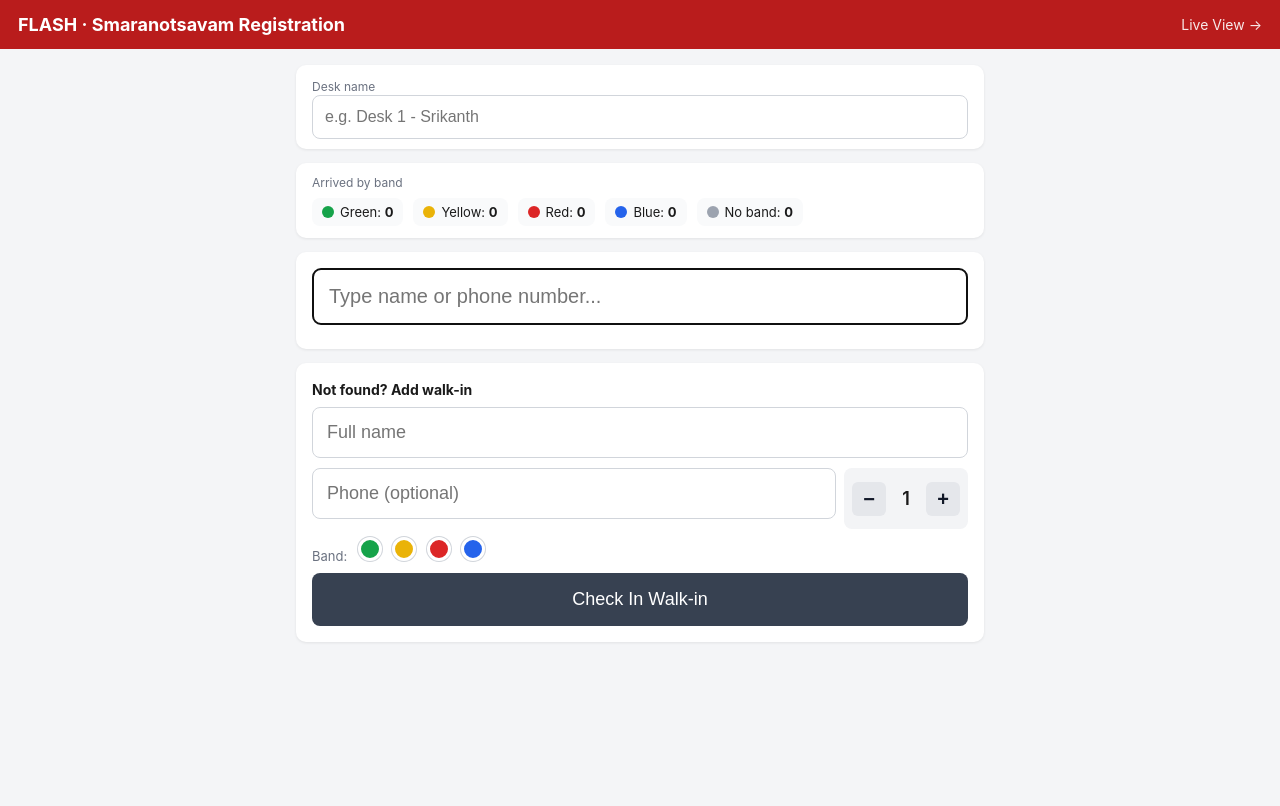
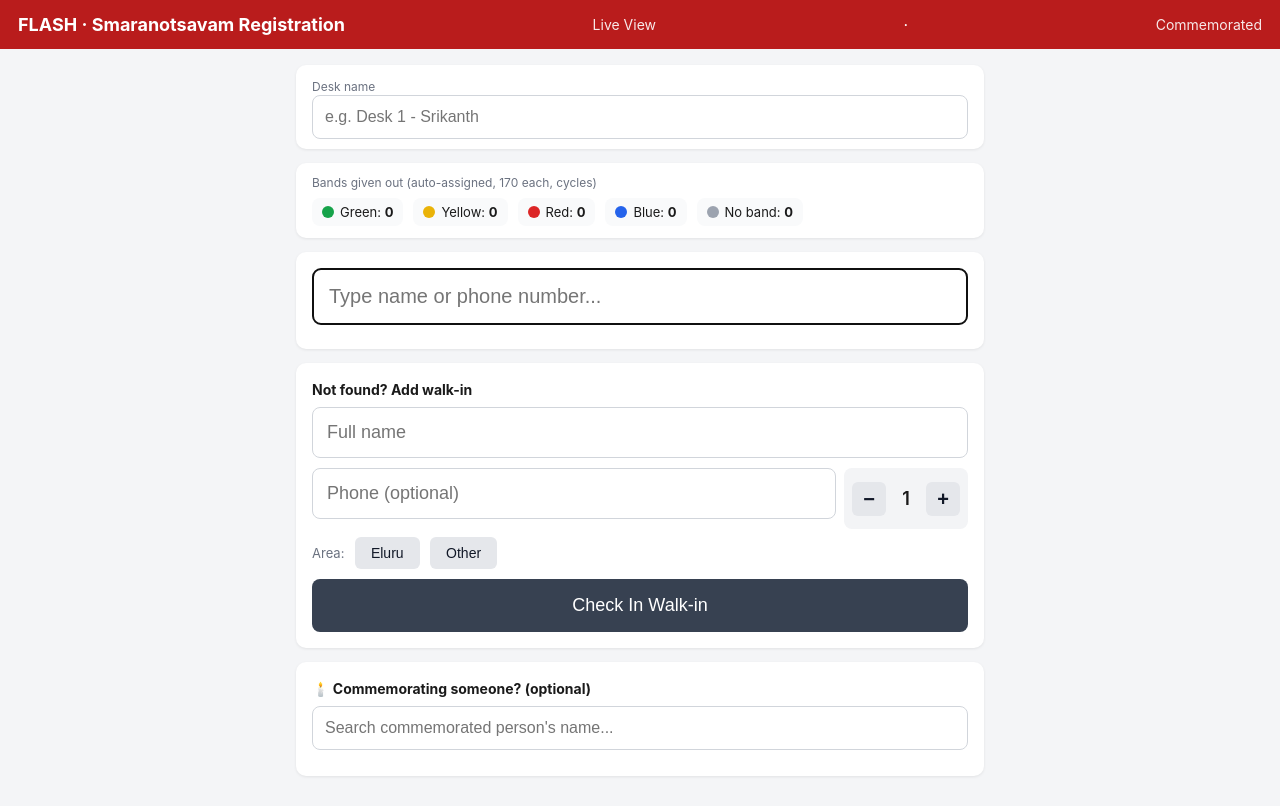
Before and after one commit to joinflashforacause/flash-registration, a Flask app: page / in a window 1280 px wide. Before the commit the page ends 626 px from the top, so only its background shows below. Run offline with Flask 3, Linux system fonts and the light colour scheme; data that the repository does not hold is empty; some libraries are stand-ins or nearby versions.

Commit message:
Update index.html

```diff
--- a/templates/index.html
+++ b/templates/index.html
@@ -1,5 +1,5 @@
 {% extends "base.html" %}
-{% block nav %}<a href="/dashboard">Live View →</a>{% endblock %}
+{% block nav %}<a href="/dashboard">Live View</a> · <a href="/commemorated">Commemorated</a>{% endblock %}
 {% block content %}
 
 <div class="card" style="padding:10px 16px;">
@@ -8,7 +8,7 @@
 </div>
 
 <div class="card" style="padding:12px 16px;">
-  <div style="font-size:12px;color:#6b7280;margin-bottom:8px;">Arrived by band</div>
+  <div style="font-size:12px;color:#6b7280;margin-bottom:8px;">Bands given out (auto-assigned, 170 each, cycles)</div>
   <div id="colorStatsBar" style="display:flex;gap:10px;flex-wrap:wrap;"></div>
 </div>
 
@@ -31,10 +31,22 @@
       </div>
     </div>
     <div style="margin-top:8px;">
-      <span style="font-size:13px;color:#6b7280;margin-right:6px;">Band:</span>
-      <span id="walkinColorDots"></span>
+      <span style="font-size:13px;color:#6b7280;margin-right:6px;">Area:</span>
+      <button type="button" id="areaEluruBtn" onclick="selectArea('Eluru')"
+              style="width:auto;display:inline-block;padding:8px 16px;font-size:14px;background:#e5e7eb;color:#111827;border-radius:6px;margin-right:6px;">Eluru</button>
+      <button type="button" id="areaOtherBtn" onclick="selectArea('other')"
+              style="width:auto;display:inline-block;padding:8px 16px;font-size:14px;background:#e5e7eb;color:#111827;border-radius:6px;">Other</button>
+      <input id="wAreaOther" placeholder="Type area name" style="display:none;margin-top:8px;font-size:16px;padding:10px;" />
     </div>
-    <button id="walkinBtn" onclick="submitWalkin()" style="font-size:18px;padding:16px;background:#374151;margin-top:8px;">Check In Walk-in</button>
+    <button id="walkinBtn" onclick="submitWalkin()" style="font-size:18px;padding:16px;background:#374151;margin-top:10px;">Check In Walk-in</button>
+  </div>
+</div>
+
+<div class="card">
+  <strong style="font-size:14px;">🕯️ Commemorating someone? (optional)</strong>
+  <div style="margin-top:8px;">
+    <input id="commemSearch" placeholder="Search commemorated person's name..." autocomplete="off" style="font-size:16px;padding:12px;" />
+    <div id="commemResults"></div>
   </div>
 </div>
 
@@ -55,6 +67,8 @@
   }
   .big-checkin:disabled { background:#9ca3af; }
   #undoLink { color:#93c5fd; text-decoration:underline; cursor:pointer; margin-left:10px; }
+  .area-active { background:#111827 !important; color:white !important; }
+  .commem-card { border:1px solid #e5e7eb; border-radius:8px; padding:10px; margin-bottom:8px; display:flex; justify-content:space-between; align-items:center; }
 </style>
 
 <script>
@@ -79,6 +93,8 @@ searchBox.addEventListener('keydown', (e) => {
   }
 });
 
+const COLOR_HEX = { green: '#16a34a', yellow: '#eab308', red: '#dc2626', blue: '#2563eb' };
+
 async function doSearch(q) {
   const res = await fetch('/api/search?q=' + encodeURIComponent(q));
   const data = await res.json();
@@ -92,17 +108,17 @@ async function doSearch(q) {
     <div class="result-card" id="card-${i}">
       <div class="result-top">
         <div>
-          <div class="result-name">${r.name} <span class="chip" style="background:${r.source === 'walkin' ? '#fef3c7' : '#e0f2fe'};">${r.source === 'walkin' ? 'walk-in (not on contributor list)' : 'contributor'}</span></div>
+          <div class="result-name">${r.name} <span class="chip" style="background:${r.source === 'walkin' ? '#fef3c7' : '#e0f2fe'};">${r.source === 'walkin' ? 'walk-in' : 'contributor'}</span></div>
           <div class="result-sub">
             ${r.amb_id ? `<span class="chip">${r.amb_id}</span>` : ''}
             ${r.phone ? `<span class="chip">${r.phone}</span>` : ''}
+            ${r.village ? `<span class="chip">${r.village}</span>` : ''}
             ${r.txn_date ? `<span class="chip">${r.txn_date}</span>` : ''}
             ${r.amount ? `<span class="chip">₹${r.amount}</span>` : ''}
             ${r.txn_no ? `<span class="chip">txn ..${r.txn_no}</span>` : ''}
           </div>
-          ${r.source === 'contributor' ? colorPickerHtml(r, i) : walkinColorPickerHtml(r, i)}
         </div>
-        ${r.already_checked_in ? `<span class="badge">✓ ${r.checked_in_at}<br>${r.checked_in_desk}</span>` : ''}
+        ${r.already_checked_in ? `<span class="badge" style="${r.color_band ? 'background:'+COLOR_HEX[r.color_band]+';color:white;' : ''}">✓ ${r.checked_in_at}<br>${r.checked_in_desk}${r.color_band ? '<br>'+r.color_band.toUpperCase()+' band' : ''}</span>` : ''}
       </div>
       ${(r.already_checked_in || r.source === 'walkin') ? '' : `
       <div class="result-actions">
@@ -115,82 +131,6 @@ async function doSearch(q) {
       </div>`}
     </div>
   `).join('');
-}
-
-const COLOR_HEX = { green: '#16a34a', yellow: '#eab308', red: '#dc2626', blue: '#2563eb' };
-
-function colorPickerHtml(r, i) {
-  if (r.color_band) {
-    return `<div style="margin-top:6px;">
-      <span style="display:inline-flex;align-items:center;gap:6px;font-size:12.5px;">
-        <span style="width:14px;height:14px;border-radius:50%;background:${COLOR_HEX[r.color_band]};display:inline-block;"></span>
-        ${r.color_band.charAt(0).toUpperCase() + r.color_band.slice(1)} band
-        <span style="color:#93c5fd;text-decoration:underline;cursor:pointer;" onclick="showColorPicker(${i})">change</span>
-      </span>
-      <div id="colorpicker-${i}" style="display:none;margin-top:6px;">${colorDots(r.contributor_id, i)}</div>
-    </div>`;
-  }
-  return `<div style="margin-top:6px;font-size:12.5px;color:#6b7280;">
-    Assign band: ${colorDots(r.contributor_id, i)}
-  </div>`;
-}
-
-function colorDots(contributorId, i) {
-  return Object.keys(COLOR_HEX).map(c => `
-    <span onclick="assignColor(${contributorId}, '${c}', ${i})"
-          style="display:inline-block;width:22px;height:22px;border-radius:50%;background:${COLOR_HEX[c]};
-                 margin-right:6px;cursor:pointer;border:2px solid white;box-shadow:0 0 0 1px #d1d5db;"></span>
-  `).join('');
-}
-
-function walkinColorPickerHtml(r, i) {
-  if (r.color_band) {
-    return `<div style="margin-top:6px;">
-      <span style="display:inline-flex;align-items:center;gap:6px;font-size:12.5px;">
-        <span style="width:14px;height:14px;border-radius:50%;background:${COLOR_HEX[r.color_band]};display:inline-block;"></span>
-        ${r.color_band.charAt(0).toUpperCase() + r.color_band.slice(1)} band
-        <span style="color:#93c5fd;text-decoration:underline;cursor:pointer;" onclick="showColorPicker(${i})">change</span>
-      </span>
-      <div id="colorpicker-${i}" style="display:none;margin-top:6px;">${walkinColorDots(r.checkin_id, i)}</div>
-    </div>`;
-  }
-  return `<div style="margin-top:6px;font-size:12.5px;color:#6b7280;">
-    Assign band: ${walkinColorDots(r.checkin_id, i)}
-  </div>`;
-}
-
-function walkinColorDots(checkinId, i) {
-  return Object.keys(COLOR_HEX).map(c => `
-    <span onclick="assignWalkinColor(${checkinId}, '${c}', ${i})"
-          style="display:inline-block;width:22px;height:22px;border-radius:50%;background:${COLOR_HEX[c]};
-                 margin-right:6px;cursor:pointer;border:2px solid white;box-shadow:0 0 0 1px #d1d5db;"></span>
-  `).join('');
-}
-
-async function assignWalkinColor(checkinId, color, i) {
-  await fetch('/api/set_checkin_color', {
-    method: 'POST',
-    headers: {'Content-Type': 'application/json'},
-    body: JSON.stringify({checkin_id: checkinId, color})
-  });
-  if (lastResults[i]) lastResults[i].color_band = color;
-  doSearch(searchBox.value.trim());
-  refreshColorStats();
-}
-
-function showColorPicker(i) {
-  document.getElementById(`colorpicker-${i}`).style.display = 'block';
-}
-
-async function assignColor(contributorId, color, i) {
-  await fetch('/api/set_color', {
-    method: 'POST',
-    headers: {'Content-Type': 'application/json'},
-    body: JSON.stringify({contributor_id: contributorId, color})
-  });
-  if (lastResults[i]) lastResults[i].color_band = color;
-  doSearch(searchBox.value.trim());
-  refreshColorStats();
 }
 
 function adjustCount(i, delta) {
@@ -211,14 +151,14 @@ async function checkinExisting(contributorId, i) {
   });
   const data = await res.json();
   if (data.ok) {
-    showToastWithUndo(`✓ ${data.name} checked in at ${data.checked_in_at}`, data.checkin_id);
+    showToastWithUndo(`✓ ${data.name} checked in at ${data.checked_in_at} — ${data.color_band.toUpperCase()} band`, data.checkin_id);
     refreshColorStats();
     searchBox.value = '';
     document.getElementById('results').innerHTML = '';
     lastResults = [];
     searchBox.focus();
   } else if (data.already_checked_in) {
-    showToast(`Already checked in at ${data.checked_in_at} by ${data.checked_in_desk}`, 3000);
+    showToast(`Already checked in at ${data.checked_in_at} by ${data.checked_in_desk} (${data.color_band || 'no'} band)`, 3500);
     if (btn) { btn.disabled = false; btn.textContent = 'Check In'; }
   } else {
     showToast('Error: ' + (data.error || 'unknown'));
@@ -232,27 +172,21 @@ function adjustWalkinCount(delta) {
   document.getElementById('wFamilyDisplay').textContent = walkinCount;
 }
 
-let selectedWalkinColor = null;
-function renderWalkinColorDots() {
-  const el = document.getElementById('walkinColorDots');
-  el.innerHTML = Object.keys(COLOR_HEX).map(c => `
-    <span onclick="selectWalkinColor('${c}')"
-          style="display:inline-block;width:24px;height:24px;border-radius:50%;background:${COLOR_HEX[c]};
-                 margin-right:6px;cursor:pointer;border:3px solid ${selectedWalkinColor === c ? '#111827' : 'white'};
-                 box-shadow:0 0 0 1px #d1d5db;"></span>
-  `).join('');
+let selectedArea = null;
+function selectArea(area) {
+  selectedArea = area;
+  document.getElementById('areaEluruBtn').classList.toggle('area-active', area === 'Eluru');
+  document.getElementById('areaOtherBtn').classList.toggle('area-active', area === 'other');
+  document.getElementById('wAreaOther').style.display = (area === 'other') ? 'block' : 'none';
+  if (area === 'other') document.getElementById('wAreaOther').focus();
 }
-function selectWalkinColor(c) {
-  selectedWalkinColor = (selectedWalkinColor === c) ? null : c;
-  renderWalkinColorDots();
-}
-renderWalkinColorDots();
 
 async function submitWalkin(forceConfirm) {
   const name = document.getElementById('wName').value.trim();
   const phone = document.getElementById('wPhone').value.trim();
   const desk = deskInput.value || 'Unknown Desk';
   const btn = document.getElementById('walkinBtn');
+  const village = selectedArea === 'other' ? document.getElementById('wAreaOther').value.trim() : (selectedArea || '');
   if (!name) { showToast('Please enter a name'); return; }
   if (btn.disabled) return;
   btn.disabled = true; btn.textContent = 'Checking in...';
@@ -260,7 +194,7 @@ async function submitWalkin(forceConfirm) {
   const res = await fetch('/api/checkin', {
     method: 'POST',
     headers: {'Content-Type': 'application/json'},
-    body: JSON.stringify({mode: 'walkin', name, phone, village: '', family_count: walkinCount, desk, color: selectedWalkinColor, confirm: !!forceConfirm})
+    body: JSON.stringify({mode: 'walkin', name, phone, village, family_count: walkinCount, desk, confirm: !!forceConfirm})
   });
   const data = await res.json();
   btn.disabled = false; btn.textContent = 'Check In Walk-in';
@@ -269,21 +203,18 @@ async function submitWalkin(forceConfirm) {
     const proceed = confirm(
       `"${data.existing_name}" was already added as a walk-in at ${data.existing_at} (${data.existing_desk}).\n\nAdd this as a separate person anyway?`
     );
-    if (proceed) {
-      submitWalkin(true);
-    }
+    if (proceed) { submitWalkin(true); }
     return;
   }
 
   if (data.ok) {
-    showToastWithUndo(`✓ ${data.name} checked in at ${data.checked_in_at}`, data.checkin_id);
+    showToastWithUndo(`✓ ${data.name} checked in at ${data.checked_in_at} — ${data.color_band.toUpperCase()} band`, data.checkin_id);
     refreshColorStats();
     document.getElementById('wName').value = '';
     document.getElementById('wPhone').value = '';
+    document.getElementById('wAreaOther').value = '';
     walkinCount = 1;
     document.getElementById('wFamilyDisplay').textContent = 1;
-    selectedWalkinColor = null;
-    renderWalkinColorDots();
     searchBox.focus();
   } else {
     showToast('Error: ' + (data.error || 'unknown'));
@@ -307,11 +238,7 @@ async function undoCheckin(checkinId, el) {
   });
   const data = await res.json();
   const t = document.getElementById('toast');
-  if (data.ok) {
-    t.textContent = 'Undone.';
-  } else {
-    t.textContent = 'Could not undo: ' + (data.error || 'unknown');
-  }
+  t.textContent = data.ok ? 'Undone.' : 'Could not undo: ' + (data.error || 'unknown');
   setTimeout(() => t.style.display = 'none', 2500);
   refreshColorStats();
 }
@@ -330,5 +257,54 @@ async function refreshColorStats() {
 }
 refreshColorStats();
 setInterval(refreshColorStats, 6000);
+
+// ---- Commemorated persons inline search ----
+let commemDebounce;
+const commemSearch = document.getElementById('commemSearch');
+commemSearch.addEventListener('input', (e) => {
+  clearTimeout(commemDebounce);
+  const q = e.target.value.trim();
+  if (q.length < 1) { document.getElementById('commemResults').innerHTML = ''; return; }
+  commemDebounce = setTimeout(() => doCommemSearch(q), 200);
+});
+
+async function doCommemSearch(q) {
+  const res = await fetch('/api/search_commemorated?q=' + encodeURIComponent(q));
+  const data = await res.json();
+  const box = document.getElementById('commemResults');
+  if (data.length === 0) {
+    box.innerHTML = '<p style="color:#6b7280;font-size:13px;">No match found.</p>';
+    return;
+  }
+  box.innerHTML = data.map(r => `
+    <div class="commem-card">
+      <div>
+        <div style="font-weight:600;font-size:14px;">${r.name}</div>
+        ${r.already_checked_in ? `<div class="result-sub">Visited by ${r.visitor_name || 'someone'} at ${r.checked_in_at} (${r.checked_in_desk})</div>` : ''}
+      </div>
+      ${r.already_checked_in
+        ? `<span class="badge">✓ Done</span>`
+        : `<button style="width:auto;padding:8px 14px;font-size:13px;background:#7c3aed;" onclick="checkinCommem(${r.commemorated_id}, this)">Mark Visited</button>`}
+    </div>
+  `).join('');
+}
+
+async function checkinCommem(commemId, btn) {
+  btn.disabled = true;
+  const desk = deskInput.value || 'Unknown Desk';
+  const res = await fetch('/api/checkin_commemorated', {
+    method: 'POST',
+    headers: {'Content-Type': 'application/json'},
+    body: JSON.stringify({commemorated_id: commemId, visitor_name: '', visitor_phone: '', desk})
+  });
+  const data = await res.json();
+  if (data.ok || data.already_checked_in) {
+    showToast(data.ok ? 'Marked as visited.' : 'Already marked visited.');
+    doCommemSearch(commemSearch.value.trim());
+  } else {
+    showToast('Error marking visited');
+    btn.disabled = false;
+  }
+}
 </script>
 {% endblock %}
```
